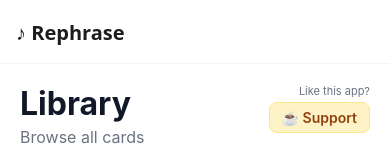
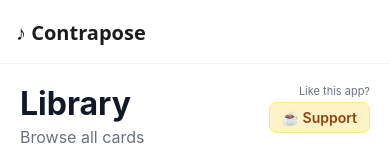
Before and after one commit to aadjones/improv-cards, a React Native app in the folder apps/rephrase/: screen /Library in a window 390 px wide. Shown: the top 160 px of the page. Built offline with nearby package versions, Linux system fonts and the light colour scheme.

Commit message:
minor fixes

```diff
--- a/apps/rephrase/App.tsx
+++ b/apps/rephrase/App.tsx
@@ -46,7 +46,7 @@ export default function App() {
               name="Practice"
               component={PracticeScreen}
               options={{
-                title: '♪ Rephrase',
+                title: '♪ Contrapose',
                 tabBarLabel: 'Practice',
                 tabBarIcon: ({ color, size }) => (
                   <Ionicons name="play-circle" size={size} color={color} />
@@ -57,7 +57,7 @@ export default function App() {
               name="Library"
               component={LibraryScreen}
               options={{
-                title: '♪ Rephrase',
+                title: '♪ Contrapose',
                 tabBarLabel: 'Library',
                 tabBarIcon: ({ color, size }) => <Ionicons name="book" size={size} color={color} />,
               }}
--- a/apps/rephrase/app.json
+++ b/apps/rephrase/app.json
@@ -16,10 +16,11 @@
       "**/*"
     ],
     "ios": {
-      "supportsTablet": true,
+      "supportsTablet": false,
       "bundleIdentifier": "com.studiodemby.rephrase",
       "infoPlist": {
-        "ITSAppUsesNonExemptEncryption": false
+        "ITSAppUsesNonExemptEncryption": false,
+        "UIDeviceFamily": [1]
       }
     },
     "android": {
--- a/apps/rephrase/src/data/cards.ts
+++ b/apps/rephrase/src/data/cards.ts
@@ -1,7 +1,7 @@
 import { Card } from '@core/types';
 
 /**
- * Unified card dataset for Rephrase app
+ * Unified card dataset for Contrapose app
  * - Practice cards (type: 'practice') renamed "time" → "tempo"
  * - Improv cards (type: 'improv') renamed "time" → "rhythm"
  */
@@ -186,7 +186,7 @@ export const PRACTICE_CARDS: Card[] = [
     id: 'instrument-004',
     suit: 'instrument',
     title: 'Touch variety',
-    description: 'Play same passage with different attacks: staccato, legato, portato.',
+    description: 'Play same passage with different attacks: staccato, legato, etc.',
     type: 'practice',
   },
   {
```
Also changed, not shown: 1 other file (tests, documents, lock files or other folders).
